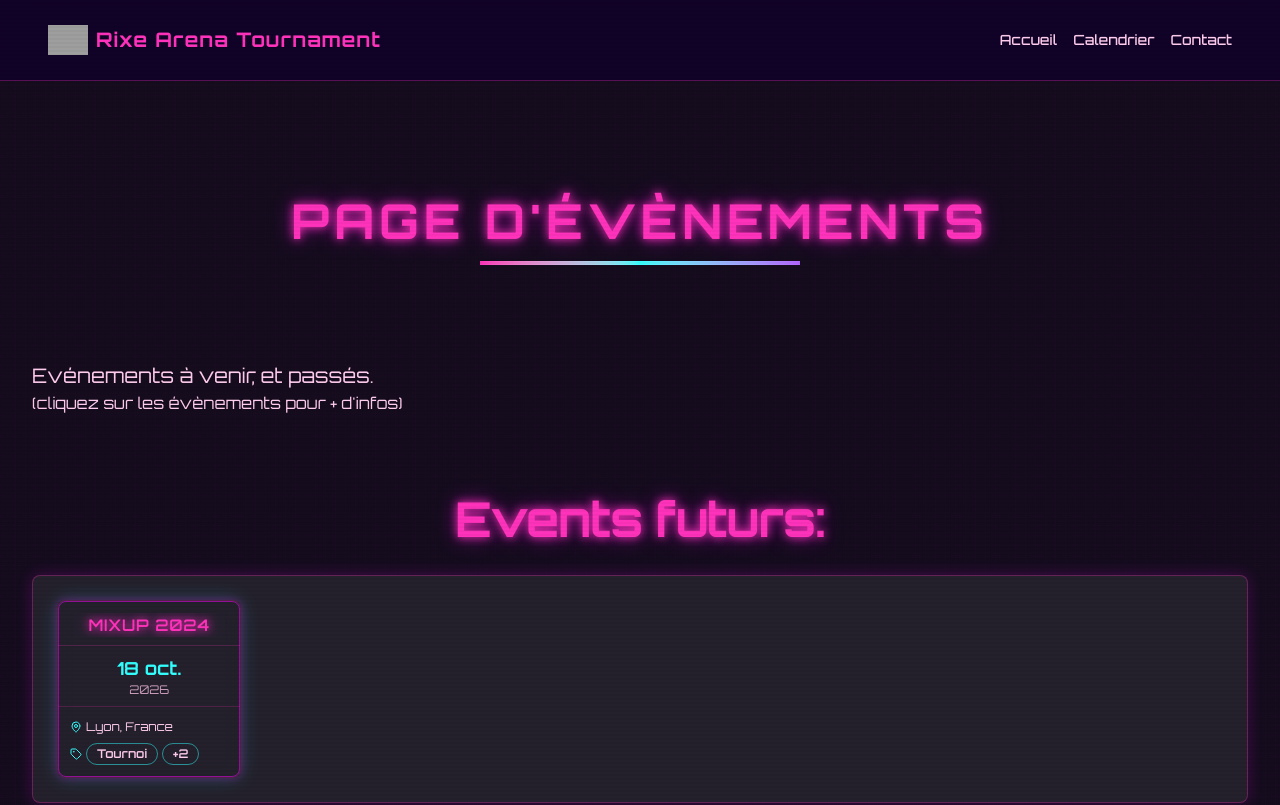
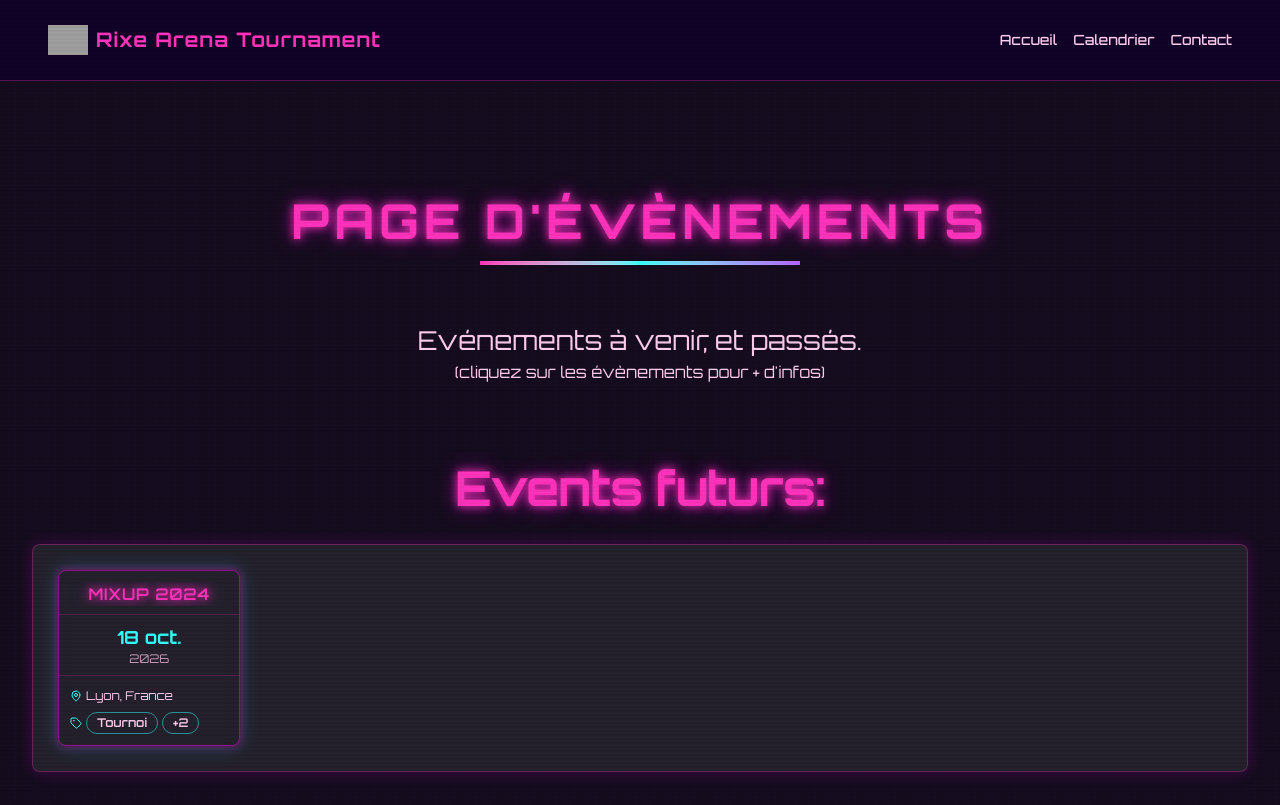
Before and after one commit to ISinFor7/RixeArena, a Next.js app: page /events in a window 1280 px wide. Shown: the top 805 px of the page. Built offline with nearby package versions, Linux system fonts and the light colour scheme; grey boxes are pictures that could not be loaded.

Commit message:
pas grand chose

```diff
--- a/app/events/page.tsx
+++ b/app/events/page.tsx
@@ -9,17 +9,17 @@ export default async function Calendrier() {
   return (
     <div className="grid grid-rows-[20px_1fr_20px] items-center justify-items-center min-h-screen md:p-8 pb-20 gap-16 sm:px-6">
       <main className="flex flex-col gap-[32px] row-start-2 items-center sm:items-start">
-        <div className="mb-12 text-center w-full">
+        <div className="mb-2 text-center w-full">
           <h1 className="text-3xl font-bold tracking-widest sm:text-5xl uppercase">
             Page d'évènements
           </h1>
           <div className="h-1 w-80 bg-gradient-to-r from-primary via-secondary to-accent mx-auto my-4"></div>
         </div>
-        <div className="mb-12 text-center w-full">
-          <p className="text-[20px] text-center sm:text-left">
+        <div className="mb-12 w-full">
+          <p className="text-[26px] text-center">
             Evénements à venir, et passés.
           </p>
-          <p className="text-[16px] text-center sm:text-left">
+          <p className="text-[16px] text-center">
             (cliquez sur les évènements pour + d'infos)
           </p>
         </div>
--- a/app/page.tsx
+++ b/app/page.tsx
@@ -39,9 +39,9 @@ export default function Home() {
                 </div>
                 <div className="flex-1 text-center lg:text-left">
                   <h1 className="text-4xl md:text-5xl lg:text-6xl font-bold mb-6 leading-tight animate-fade-in-up animate-delay-200">
-                    Welcome to Rixe Arena Tournament
+                    Welcome to <br/> Rixe Arena Tournament
                   </h1>
-                  <p className="text-lg md:text-xl lg:text-2xl text-secondary max-w-3xl lg:max-w-none mb-10 leading-relaxed animate-fade-in-up animate-delay-400">
+                  <p className="text-lg md:text-xl lg:text-2xl font-semibold text-secondary max-w-3xl lg:max-w-none mb-10 leading-relaxed animate-fade-in-up animate-delay-400">
                     Become a rat, a gaming rat
                   </p>
                   <div className="flex flex-col sm:flex-row gap-4 justify-center lg:justify-start animate-fade-in-up animate-delay-600">
@@ -66,7 +66,7 @@ export default function Home() {
             <Gamepad2 className="size-12 text-yellow-300 animate-pulse" />
           </div>
           <div className="container mx-auto flex items-center justify-center h-full">
-            <div className="grid gap-8 mb-16 max-w-4xl mx-auto z-10 px-4">
+            <div className="grid gap-8 mb-16 max-w-6xl z-10 px-2">
               <div className="text-center p-6 rounded-2xl bg-gradient-to-br from-background/70 to-background border-2 border-secondary/70 sm:mr-20">
                 <p className="text-center text-primary text-sm md:text-base lg:text-lg font-semibold pt-4">
                   Nous sommes une association à but non lucratif (loi 1901) fondée dans le Tarn en Septembre 2020, spécialisée dans l’organisation d’événements autour des jeux de combat et de la Culture Geek. <br />
```
